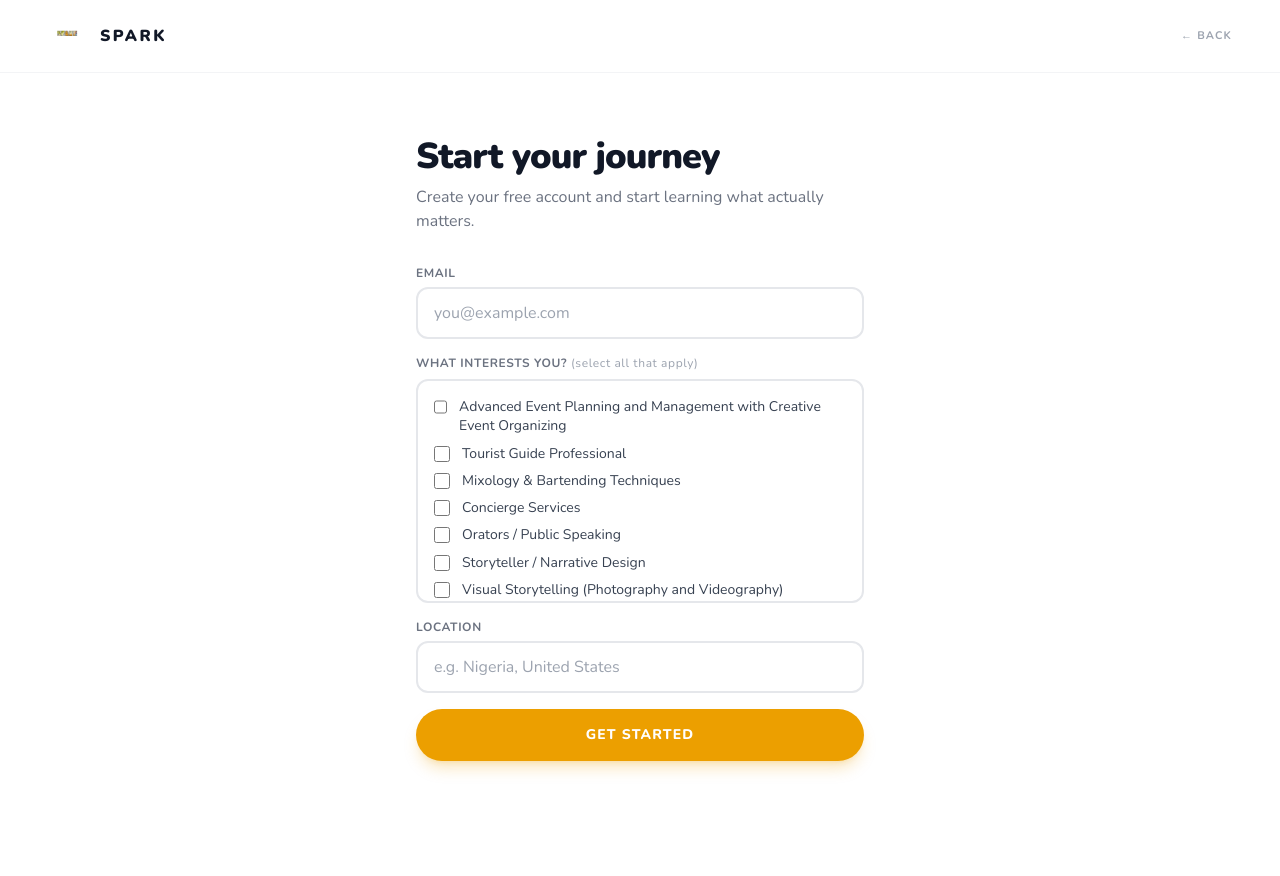
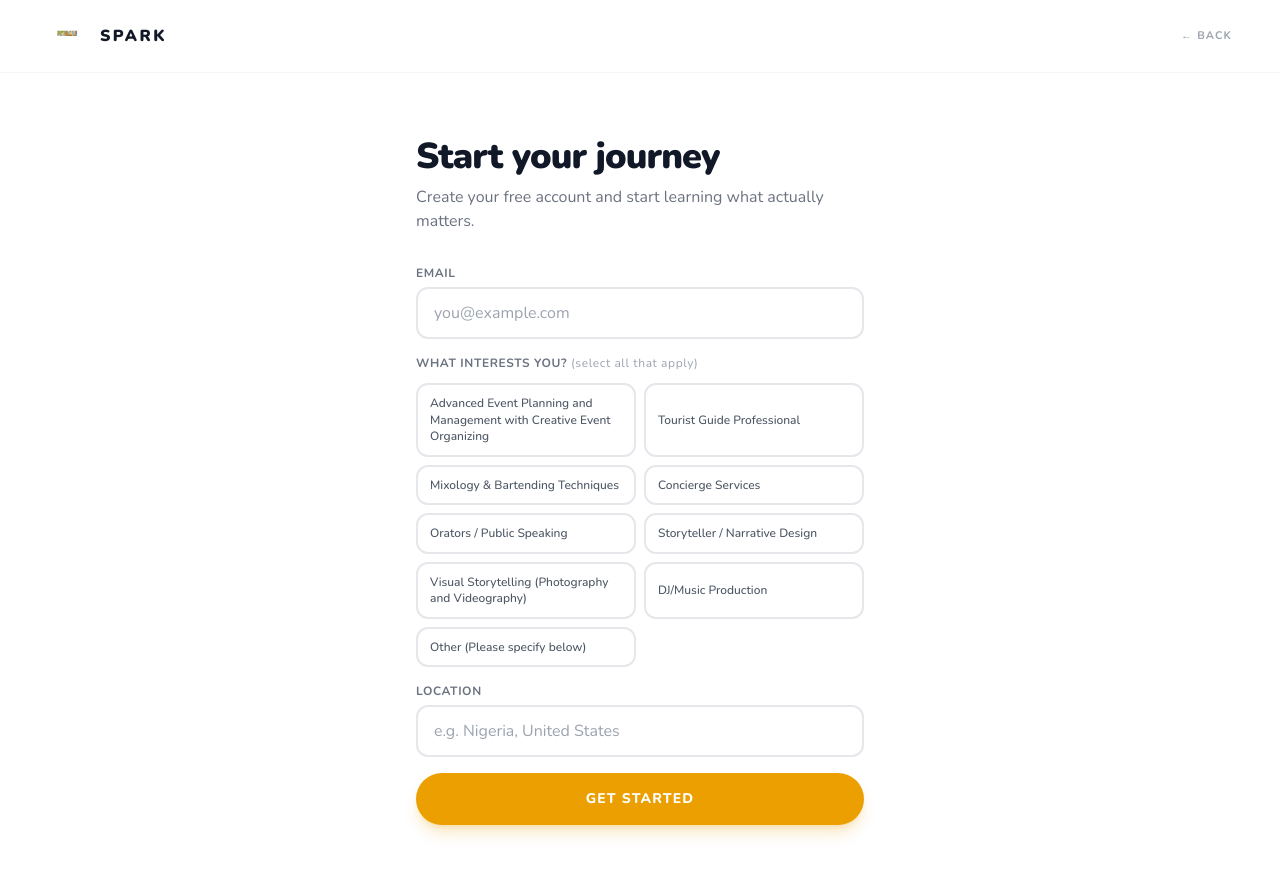
Before and after one commit to Hoshistechcorp/sparkbyibloov, a React (Vite) app: page /spark/auth in a window 1280 px wide. Shown: the top 876 px of the page. Before the commit the page ends 825 px from the top, so only its background shows below. Built offline with nearby package versions, Linux system fonts and the light colour scheme; a web font is replaced by a local one.

Commit message:
Modernize interests layout
Co-authored-by: Hoshistechcorp <212983171+Hoshistechcorp@users.noreply.github.com>

```diff
--- a/src/pages/SparkAuth.tsx
+++ b/src/pages/SparkAuth.tsx
@@ -117,23 +117,36 @@ const SparkAuth = () => {
                   </div>
 
                   <div>
-                    <label className="block text-xs font-bold uppercase tracking-wider text-gray-500 mb-2">What interests you? <span className="normal-case font-normal text-gray-400">(select all that apply)</span></label>
-                    <div className="space-y-2 border-2 border-gray-200 rounded-xl p-4 max-h-56 overflow-y-auto">
-                      {INTEREST_OPTIONS.map(opt => (
-                        <label key={opt} className="flex items-start gap-3 cursor-pointer group">
-                          <input
-                            type="checkbox"
-                            checked={interests.includes(opt)}
-                            onChange={() => {
+                    <label className="block text-xs font-bold uppercase tracking-wider text-gray-500 mb-3">What interests you? <span className="normal-case font-normal text-gray-400">(select all that apply)</span></label>
+                    <div className="grid grid-cols-2 gap-2">
+                      {INTEREST_OPTIONS.map(opt => {
+                        const selected = interests.includes(opt);
+                        return (
+                          <button
+                            key={opt}
+                            type="button"
+                            onClick={() => {
                               setInterests(prev =>
                                 prev.includes(opt) ? prev.filter(i => i !== opt) : [...prev, opt]
                               );
                             }}
-                            className="mt-0.5 h-4 w-4 rounded border-gray-300 text-[#ec9f00] accent-[#ec9f00] focus:ring-[#ec9f00]"
-                          />
-                          <span className="text-sm text-gray-700 group-hover:text-gray-900 transition-colors leading-snug">{opt}</span>
-                        </label>
-                      ))}
+                            className={`relative text-left px-3 py-2.5 rounded-xl border-2 transition-all text-xs leading-snug font-medium ${
+                              selected
+                                ? 'border-[#ec9f00] bg-[#ec9f00]/10 text-gray-900 shadow-sm'
+                                : 'border-gray-200 bg-white text-gray-600 hover:border-gray-300 hover:bg-gray-50'
+                            }`}
+                          >
+                            {selected && (
+                              <span className="absolute top-1.5 right-1.5 w-4 h-4 rounded-full bg-[#ec9f00] flex items-center justify-center">
+                                <svg className="w-2.5 h-2.5 text-white" fill="none" viewBox="0 0 24 24" stroke="currentColor" strokeWidth={3}>
+                                  <path strokeLinecap="round" strokeLinejoin="round" d="M5 13l4 4L19 7" />
+                                </svg>
+                              </span>
+                            )}
+                            {opt}
+                          </button>
+                        );
+                      })}
                     </div>
                   </div>
 
```
